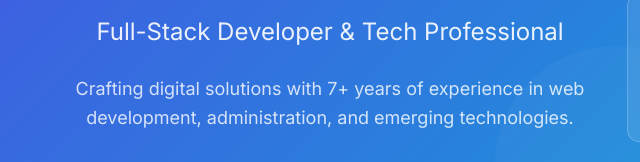
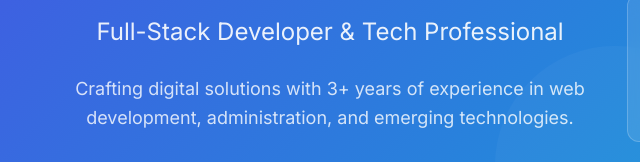
Before and after one commit to olo-lade/ololade.github.io, a plain HTML site: page index.html in a window 1280 px wide. Shown: the part 474-636 px from the top of the page, 25-665 px from the left. Drawn offline with nearby package versions, Linux system fonts and the light colour scheme.

Commit message:
Update index.html

```diff
--- a/index.html
+++ b/index.html
@@ -42,7 +42,7 @@
           <h1 class="hero-title">Oluwatosin Olalere</h1>
           <p class="hero-subtitle">Full-Stack Developer & Tech Professional</p>
           <p class="hero-description">
-            Crafting digital solutions with 7+ years of experience in web development,
+            Crafting digital solutions with 3+ years of experience in web development,
             administration, and emerging technologies.
           </p>
           <div class="hero-badges">
```
